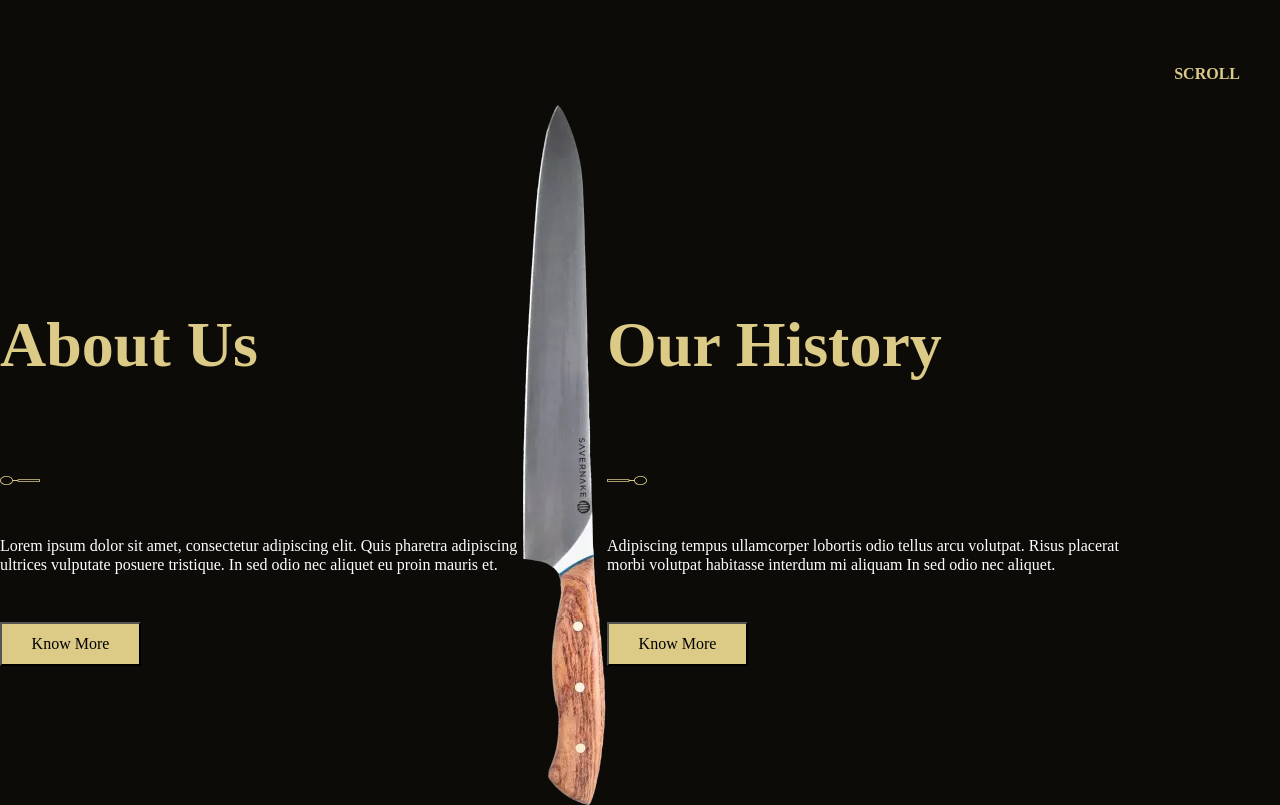
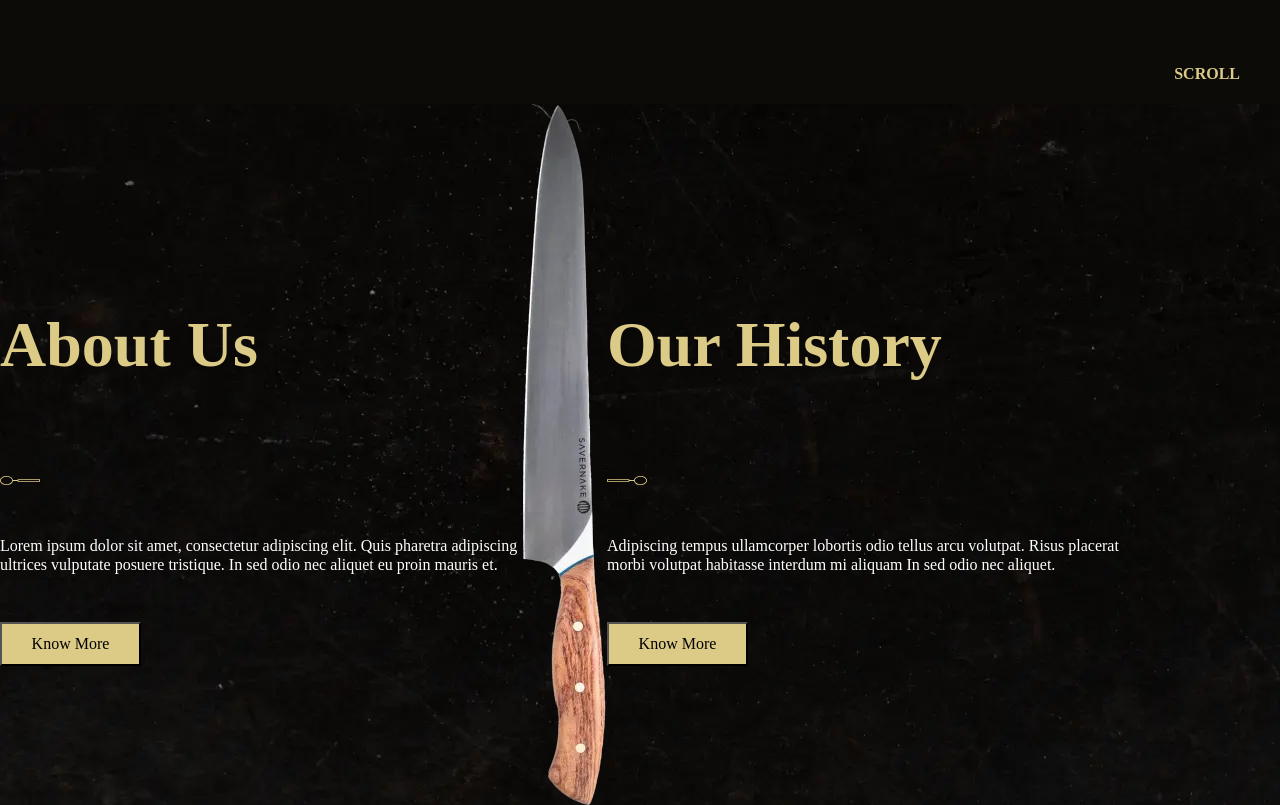
Before and after one commit to lamb-holy/group-project, a plain HTML site: page index.html in a window 1280 px wide. Shown: the part 966-1771 px from the top of the page. Drawn offline with nearby package versions, Linux system fonts and the light colour scheme; a web font is replaced by a local one.

Commit message:
Update main.css

```diff
--- a/styles/main.css
+++ b/styles/main.css
@@ -103,7 +103,7 @@
     display: flex;
     flex-direction: row;
     align-items: center;
-    background-image: url("./src/image/background.webp");
+    background-image: url("../src/images/background.webp");
 }
 
 .aboutUs{
```
